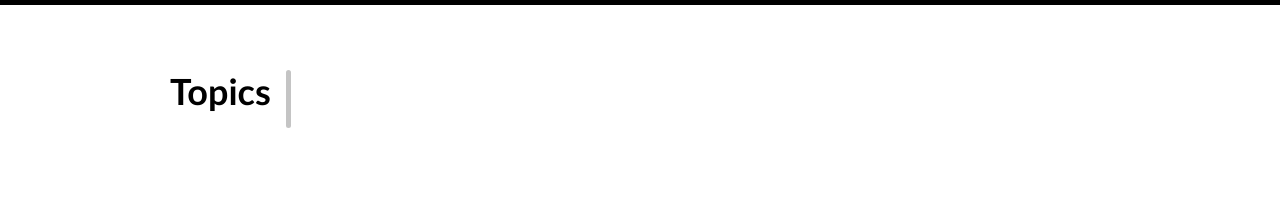
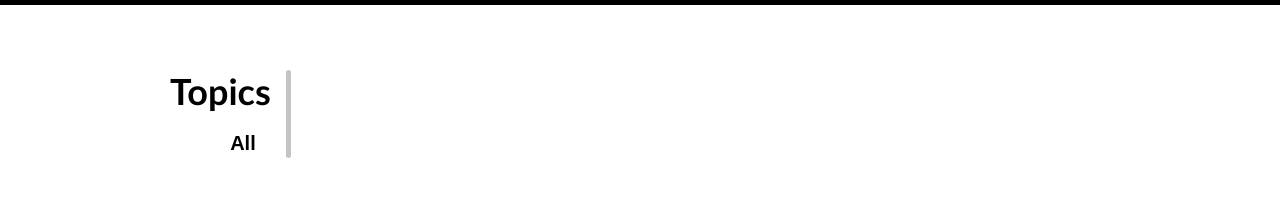
Before and after one commit to BenasB/benasb.github.io, a React app: page / in a window 1280 px wide. Shown: the part 167-364 px from the top of the page. Built offline with nearby package versions, Linux system fonts and the light colour scheme.

Commit message:
Added a main layout, posts can now be filtered by categories

```diff
--- a/src/App.tsx
+++ b/src/App.tsx
@@ -2,12 +2,15 @@ import { BrowserRouter as Router } from 'react-router-dom';
 import './styles/main.scss';
 import Routes from 'routes';
 import Header from 'components/header/header';
+import MainLayout from 'layouts/mainLayout';
 
 export const App: React.FC = () => {
   return (
     <Router>
       <Header />
-      <Routes />
+      <MainLayout>
+        <Routes />
+      </MainLayout>
     </Router>
   );
 };
--- a/src/components/header/header.module.scss
+++ b/src/components/header/header.module.scss
@@ -4,11 +4,9 @@
 .container {
   background-color: variables.$base-color;
   padding: 60px 0;
-  margin-bottom: 65px;
 
   @include mixins.onMobile {
     padding: 50px 0;
-    margin-bottom: 10px;
   }
 }
 
--- a/src/components/postList/postList.module.scss
+++ b/src/components/postList/postList.module.scss
@@ -1,10 +1,7 @@
 @use 'styles/partials/_variables';
 
 .container {
-  max-width: 1000px;
-  margin: 0 auto;
   display: flex;
-  padding: 0 (15px + 15px);
 }
 
 .content {
--- a/src/components/postList/postList.tsx
+++ b/src/components/postList/postList.tsx
@@ -1,3 +1,4 @@
+import { useState } from 'react';
 import style from './postList.module.scss';
 import TopicList, { TopicData } from 'components/topicList/topicList';
 import PostOverview, {
@@ -10,15 +11,29 @@ interface Props {
 }
 
 const PostList: React.FC<Props> = ({ postMetaData, topics }) => {
+  const getPostsByTopic = (topic: TopicData): PostMetaData[] => {
+    if (topic.title !== 'all')
+      return postMetaData.filter((post) => post.topic === topic.title);
+    else return postMetaData;
+  };
+
+  const [shownPosts, setShownPosts] = useState<PostMetaData[]>(
+    getPostsByTopic(topics[0])
+  );
+
+  const onTopicChange = (newTopic: TopicData) => {
+    setShownPosts(getPostsByTopic(newTopic));
+  };
+
   return (
     <div className={style.container}>
       <div className={style.sidePanel}>
         <h2 className={style.sidePanelTitle}>Topics</h2>
-        <TopicList topics={topics} />
+        <TopicList topics={topics} onTopicChange={onTopicChange} />
         <div className={style.pipeDecoration} />
       </div>
       <div className={style.content}>
-        {postMetaData.map((data: PostMetaData, key: number) => {
+        {shownPosts.map((data: PostMetaData, key: number) => {
           return <PostOverview {...data} key={key} />;
         })}
       </div>
--- a/src/components/topicList/topicList.module.scss
+++ b/src/components/topicList/topicList.module.scss
@@ -3,6 +3,8 @@
 $slideWidth: 15px;
 
 .listItem {
+  display: block;
+  margin-left: auto;
   background-color: transparent;
   cursor: pointer;
   color: variables.$inactive-color;
--- a/src/components/topicList/topicList.tsx
+++ b/src/components/topicList/topicList.tsx
@@ -1,6 +1,7 @@
 import { useState } from 'react';
 import classNames from 'classnames';
 import style from './topicList.module.scss';
+import { capitalize } from 'utils/stringManipulation';
 
 export interface TopicData {
   title: string;
@@ -8,9 +9,10 @@ export interface TopicData {
 
 interface Props {
   topics: TopicData[];
+  onTopicChange: (newTopic: TopicData) => void;
 }
 
-const TopicList: React.FC<Props> = ({ topics }) => {
+const TopicList: React.FC<Props> = ({ topics, onTopicChange }) => {
   const [selectedTopic, setSelectedTopic] = useState(topics[0]);
 
   return (
@@ -19,12 +21,15 @@ const TopicList: React.FC<Props> = ({ topics }) => {
         return (
           <button
             key={key}
-            onClick={() => setSelectedTopic(topic)}
+            onClick={() => {
+              setSelectedTopic(topic);
+              onTopicChange(topic);
+            }}
             className={classNames(style.listItem, {
               [style.active]: topic === selectedTopic,
             })}
           >
-            <h3 title={topic.title}>{topic.title}</h3>
+            <h3 title={capitalize(topic.title)}>{capitalize(topic.title)}</h3>
           </button>
         );
       })}
--- /dev/null
+++ b/src/layouts/mainLayout.module.scss
@@ -0,0 +1,13 @@
+@use 'styles/partials/_mixins';
+
+.wrapper {
+  margin: 65px auto;
+
+  max-width: 1000px;
+  padding: 0 30px;
+
+  @include mixins.onMobile {
+    margin: 10px auto;
+    padding: 0 15px;
+  }
+}
--- /dev/null
+++ b/src/layouts/mainLayout.tsx
@@ -0,0 +1,7 @@
+import style from './mainLayout.module.scss';
+
+const MainLayout: React.FC = ({ children }) => {
+  return <div className={style.wrapper}>{children}</div>;
+};
+
+export default MainLayout;
--- a/src/routes.tsx
+++ b/src/routes.tsx
@@ -3,7 +3,6 @@ import { importGenericFiles, importPosts } from 'utils/importFiles';
 import Index from './pages/index';
 import NotFoundPage from './pages/404';
 import { TopicData } from 'components/topicList/topicList';
-import { capitalize } from 'utils/stringManipulation';
 
 const Routes = () => {
   const posts = importPosts(
@@ -11,9 +10,9 @@ const Routes = () => {
     require.context('assets/blog/', true, /^(?!\.\/).*\.mdx$/)
   );
   const postMetaData = posts.map((post) => post.metadata);
-  const topics: TopicData[] = [];
+  const topics: TopicData[] = [{ title: 'all' }];
   posts.forEach((post) => {
-    const title = capitalize(post.metadata.topic);
+    const title = post.metadata.topic;
     if (!topics.some((t) => t.title === title)) topics.push({ title: title });
   });
 
--- a/src/utils/importFiles.tsx
+++ b/src/utils/importFiles.tsx
@@ -1,6 +1,7 @@
 /* eslint-disable @typescript-eslint/no-explicit-any */
 import { default as pathModule } from 'path';
 import { PostMetaData } from 'components/postOverview/postOverview';
+import { getUntilFirstDelimiter } from './stringManipulation';
 
 export interface LoadedComponent {
   relativeFilePathWithoutExtension: string;
@@ -53,13 +54,11 @@ export const importPosts = (
       metadata: {
         ...metaData,
         path: 'blog/' + genericData.relativeFilePathWithoutExtension,
-        topic:
-          genericData.relativeFilePathWithoutExtension.indexOf('/') === -1
-            ? 'Uncategorized'
-            : genericData.relativeFilePathWithoutExtension.substr(
-                0,
-                genericData.relativeFilePathWithoutExtension.indexOf('/')
-              ),
+        topic: getUntilFirstDelimiter(
+          genericData.relativeFilePathWithoutExtension,
+          '/',
+          'Uncategorized'
+        ),
       },
     };
   };
--- a/src/utils/stringManipulation.tsx
+++ b/src/utils/stringManipulation.tsx
@@ -1,3 +1,13 @@
 export const capitalize = (s: string) => {
   return s.charAt(0).toUpperCase() + s.slice(1);
 };
+
+export const getUntilFirstDelimiter = (
+  s: string,
+  delimiter: string,
+  fallback?: string
+) => {
+  return s.indexOf(delimiter) === -1
+    ? fallback || ''
+    : s.substr(0, s.indexOf(delimiter));
+};
```
